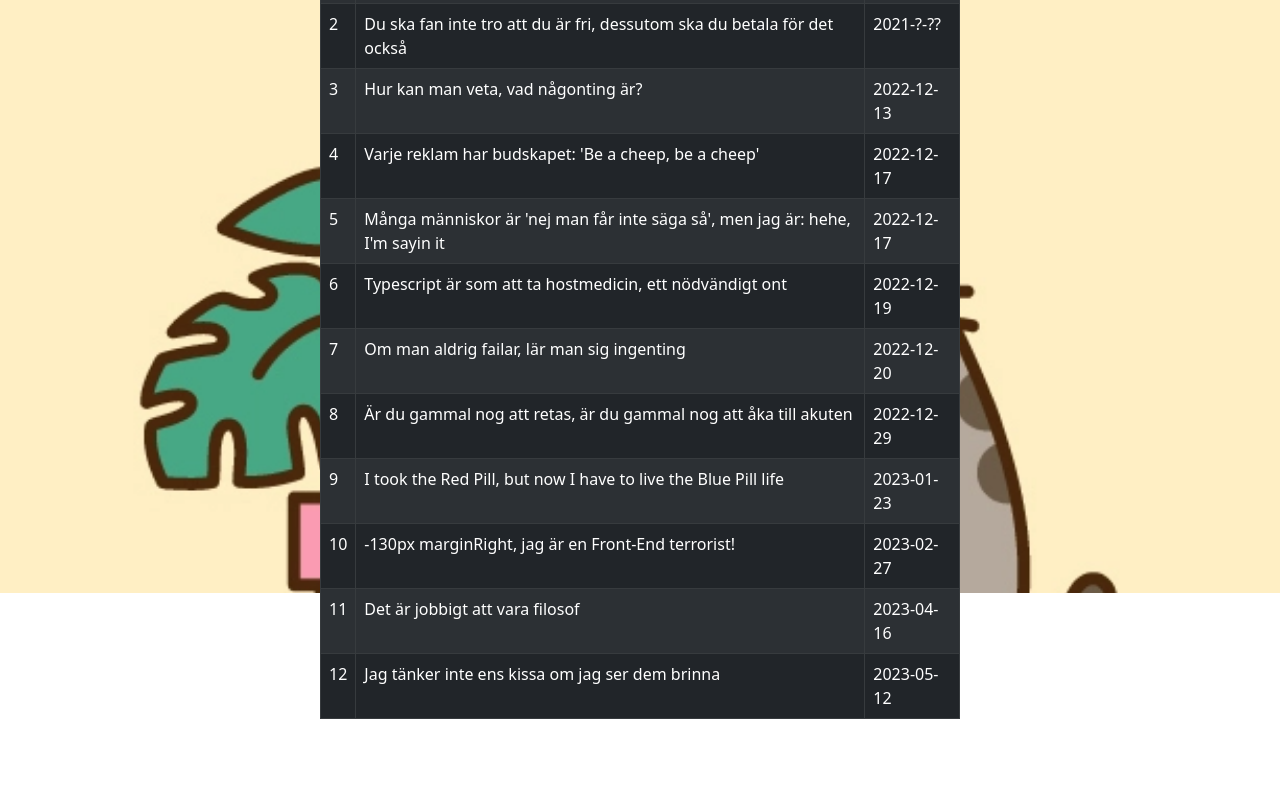
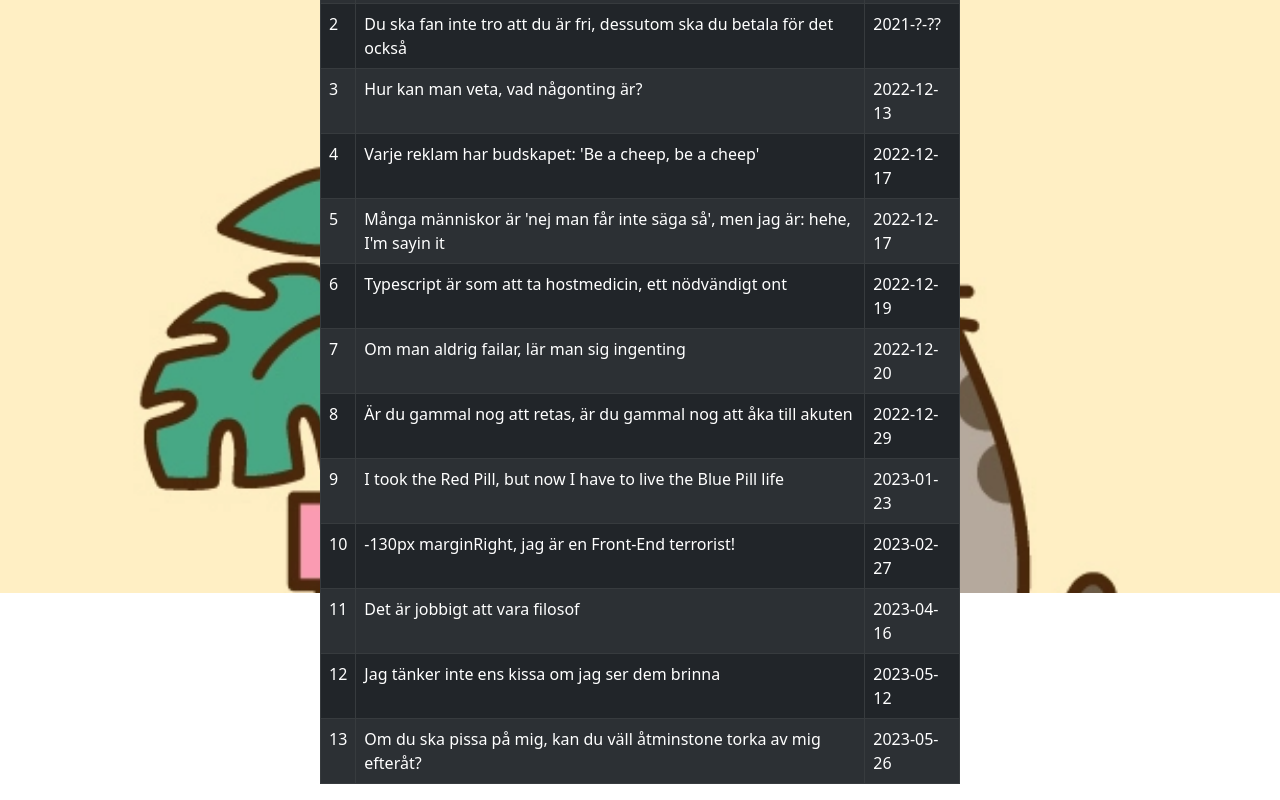
Before and after one commit to Stenstromen/filosofiskaeleonora, a React (Create React App) app: page /all in a window 1280 px wide. Shown: the part 207-1007 px from the top of the page. Before the commit the page ends 942 px from the top, so only its background shows below. Built offline with nearby package versions, Linux system fonts and the light colour scheme.

Commit message:
New quote

```diff
--- a/src/assets/Quotes.js
+++ b/src/assets/Quotes.js
@@ -61,6 +61,12 @@ const Quotes = [
     quote: "Jag tänker inte ens kissa om jag ser dem brinna",
     date: "2023-05-12",
   },
+  {
+    id: 13,
+    quote:
+      "Om du ska pissa på mig, kan du väll åtminstone torka av mig efteråt?",
+    date: "2023-05-26",
+  },
 ];
 
 export default Quotes;
```
